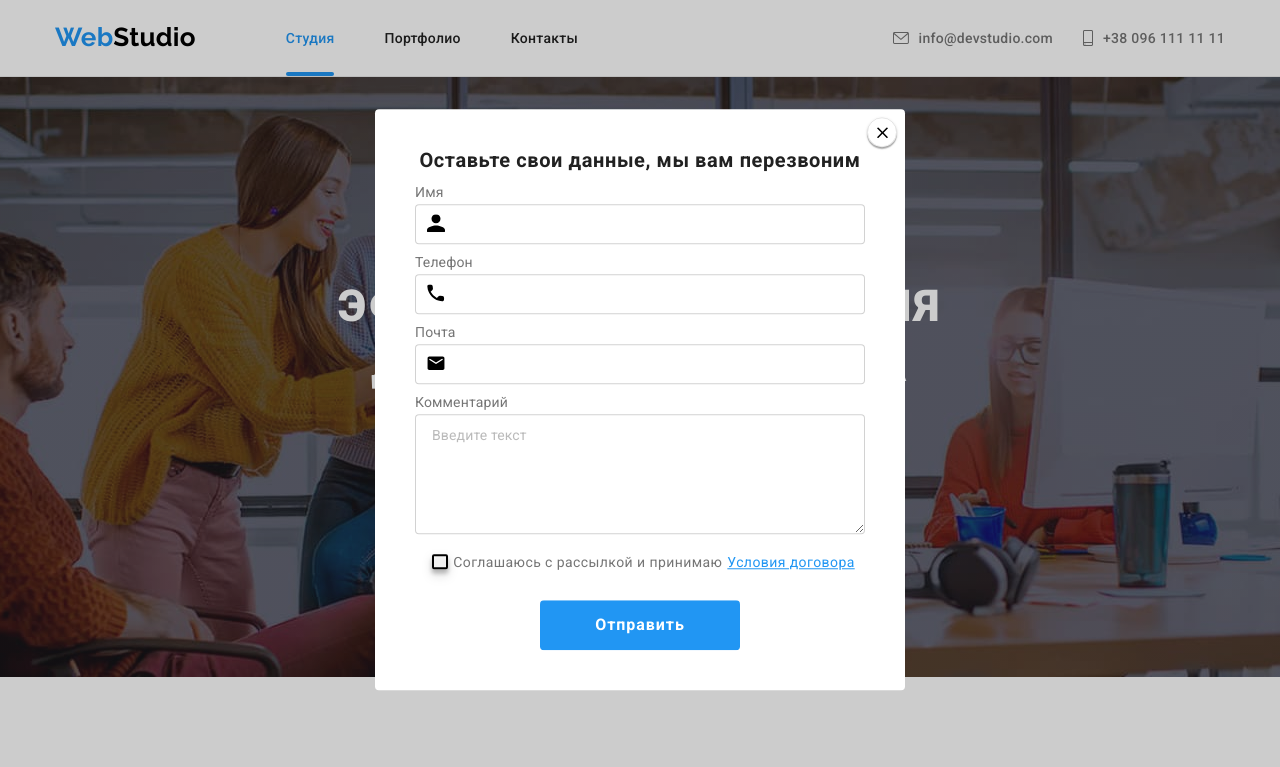
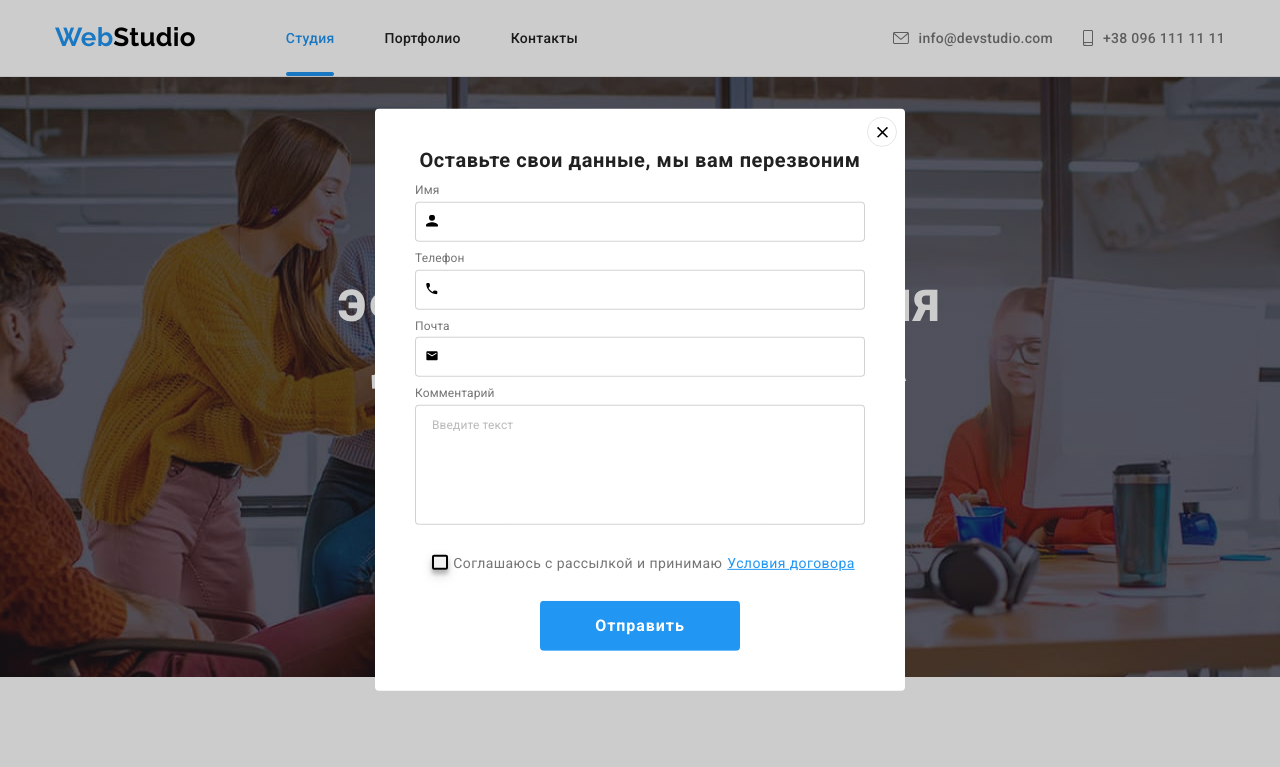
Before and after one commit to kbuhantsev/goit-markup-hw-06, a plain HTML site: page index.html in a window 1280 px wide. Both pictures are taken after a click on the button "Заказать услугу". Shown: the top 767 px of the page. Drawn offline with nearby package versions, Linux system fonts and the light colour scheme.

Commit message:
fixing home work

```diff
--- a/index.html
+++ b/index.html
@@ -521,36 +521,44 @@
 
           <label class="input-lable" required
             ><span class="label-title">Имя</span>
+            <div class="input-wrapper">
               <input type="text" name="name-input" class="text-input" />
-            <svg class="input_icon" width="18" height="18">
+              <svg class="input_icon" width="12" height="12">
                 <use href="./images/svg/sprite.svg#face"></use>
               </svg>
+            </div>
           </label>
 
           <label class="input-lable" required
             ><span class="label-title">Телефон</span>
+            <div class="input-wrapper">
               <input type="text" name="phone-input" class="text-input" />
-            <svg class="input_icon" width="18" height="18">
+              <svg class="input_icon" width="12" height="12">
                 <use href="./images/svg/sprite.svg#phone"></use>
               </svg>
+            </div>
           </label>
 
           <label class="input-lable" required
             ><span class="label-title">Почта</span>
+            <div class="input-wrapper">
               <input type="email" name="email-input" class="text-input" />
-            <svg class="input_icon" width="18" height="18">
+              <svg class="input_icon" width="12" height="12">
                 <use href="./images/svg/sprite.svg#envelop-black"></use>
               </svg>
+            </div>
           </label>
 
           <label class="input-lable"
             ><span class="label-title">Комментарий</span>
+            <div class="input-wrapper">
               <textarea
                 name="comment-input"
                 rows="5"
                 placeholder="Введите текст"
                 class="text-input text-area"
               ></textarea>
+            </div>
           </label>
 
           <div class="agreement">
--- a/styles/styles.css
+++ b/styles/styles.css
@@ -808,16 +808,17 @@ img {
   height: 30px;
   border: 1px solid rgba(0, 0, 0, 0.1);
   border-radius: 50%;
-  box-shadow: 0px 1px 3px rgba(0, 0, 0, 0.12), 0px 1px 1px rgba(0, 0, 0, 0.14),
-    0px 2px 1px rgba(0, 0, 0, 0.2);
+
   fill: black;
 
-  transition: fill 250ms var(--main-time-func);
+  transition: fill 250ms var(--main-time-func), box-shadow 250ms var(--main-time-func);
 }
 
 .button-close:hover,
 .button-close:focus {
   fill: var(--accent-blue-color);
+  box-shadow: 0px 1px 3px rgba(0, 0, 0, 0.12), 0px 1px 1px rgba(0, 0, 0, 0.14),
+    0px 2px 1px rgba(0, 0, 0, 0.2);
 }
 
 .order-title {
@@ -831,10 +832,7 @@ img {
 }
 
 .input-lable {
-  position: relative;
-  display: flex;
-  flex-direction: column;
-
+  font-size: 12px;
   letter-spacing: 0.01em;
   color: var(--main-grey-color);
 }
@@ -847,13 +845,18 @@ img {
   fill: var(--accent-blue-color);
 }
 
-.label-title {
-  padding-bottom: 4px;
+.input-wrapper {
+  display: flex;
+  position: relative;
+  margin-top: 4px;
+  margin-bottom: 10px;
 }
 
 .text-input {
+  flex-grow: 1;
+  display: block;
   height: 40px;
-  margin-bottom: 10px;
+
   padding-left: 35px;
   border: 1px solid rgba(33, 33, 33, 0.2);
   border-radius: 4px;
@@ -861,10 +864,15 @@ img {
   transition: border-color 250ms var(--main-time-func);
 }
 
+.text-input:focus + .input_icon {
+  fill: var(--accent-blue-color);
+}
+
 .input_icon {
   position: absolute;
-  left: 12px;
-  top: 30px;
+  left: 5px;
+  top: 7px;
+  transform: translate(50%, 50%);
 
   transition: fill 250ms var(--main-time-func);
 }
@@ -873,9 +881,9 @@ img {
   height: 120px;
   margin-bottom: 20px;
   padding: 12px 16px;
+  resize: none;
 
   font-weight: 400;
-  font-size: 14px;
   line-height: calc(14 / 12);
   letter-spacing: 0.01em;
 
```
Lines whose indentation alone changed are shown as unchanged.
